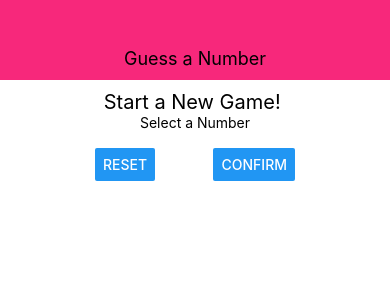
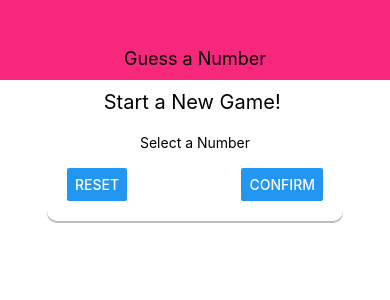
Before and after one commit to Moizasif/react-guess-game, a React Native app: screen / in a window 390 px wide. Shown: the top 300 px of the page. Built offline with nearby package versions, Linux system fonts and the light colour scheme.

Commit message:
Styling Input Container as a Card

```diff
--- a/screens/StartGameScreen.js
+++ b/screens/StartGameScreen.js
@@ -30,9 +30,17 @@ const styles = StyleSheet.create({
 
     },
     inputContainer: {
-       width: 200,
+       width: 300,
        maxWidth: '80%',
-       alignItems:'center'
+       alignItems:'center',
+       shadowColor: 'black',
+       shadowOffset: {width:  0, height: 2},
+       shadowRadius: 0,
+       shadowOpacity: 0.26,
+       elevation: 8,
+       backgroundColor: 'white',
+       padding: 20,
+       borderRadius: 10
     },
     buttonContainer: {
         flexDirection: 'row',
```
